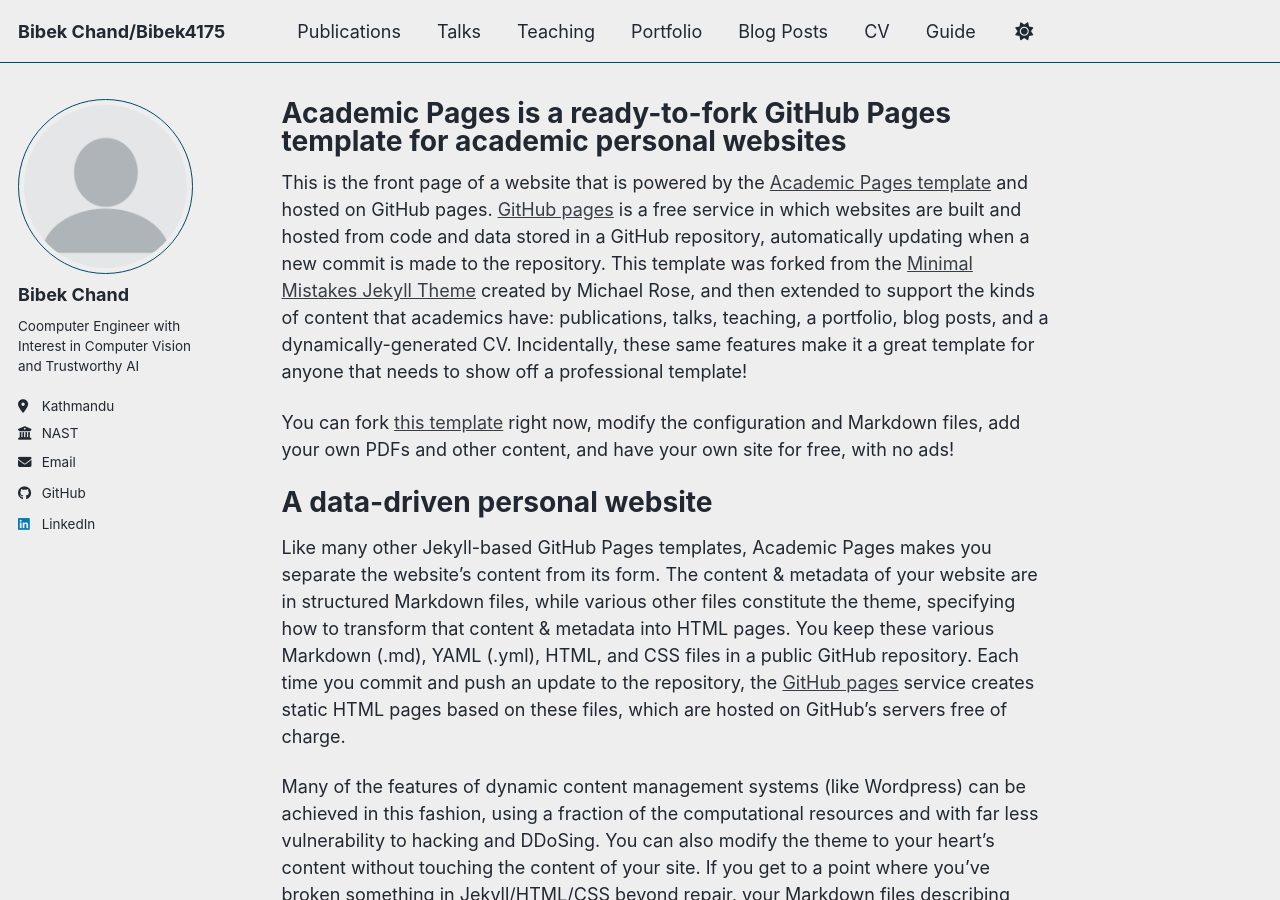
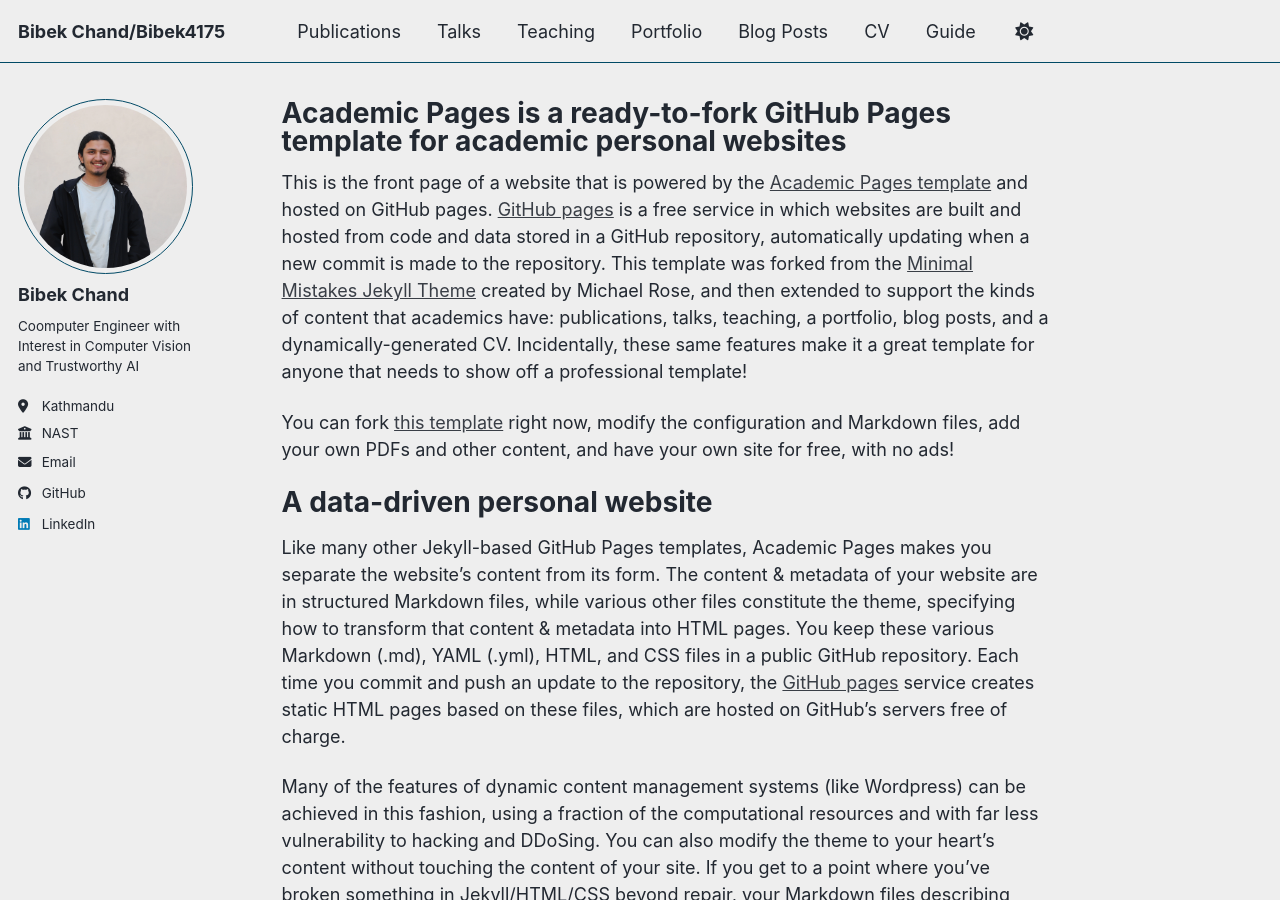
Before and after one commit to Bibek4175/Bibek4175, a Jekyll site: the page built from _pages/about.md, in a window 1280 px wide and 900 px high. Built offline with Jekyll 4.4.1, drawn with Linux system fonts in a browser that asks for light colours; a script bundle is joined from its source files by our own code; library files that are not in the unit come from our copies.

Commit message:
Update _config.yml

```diff
--- a/_config.yml
+++ b/_config.yml
@@ -23,7 +23,7 @@
 #               Additional customization can be done by editing /_includes/author-profile.html
 author:
   # Biographic information
-  avatar           : "profile.png"
+  avatar           : "profile.webp"
   name             : "Bibek Chand"
   pronouns         : # example: "she/her"
   bio              : "Coomputer Engineer with Interest in Computer Vision and Trustworthy AI"
```
